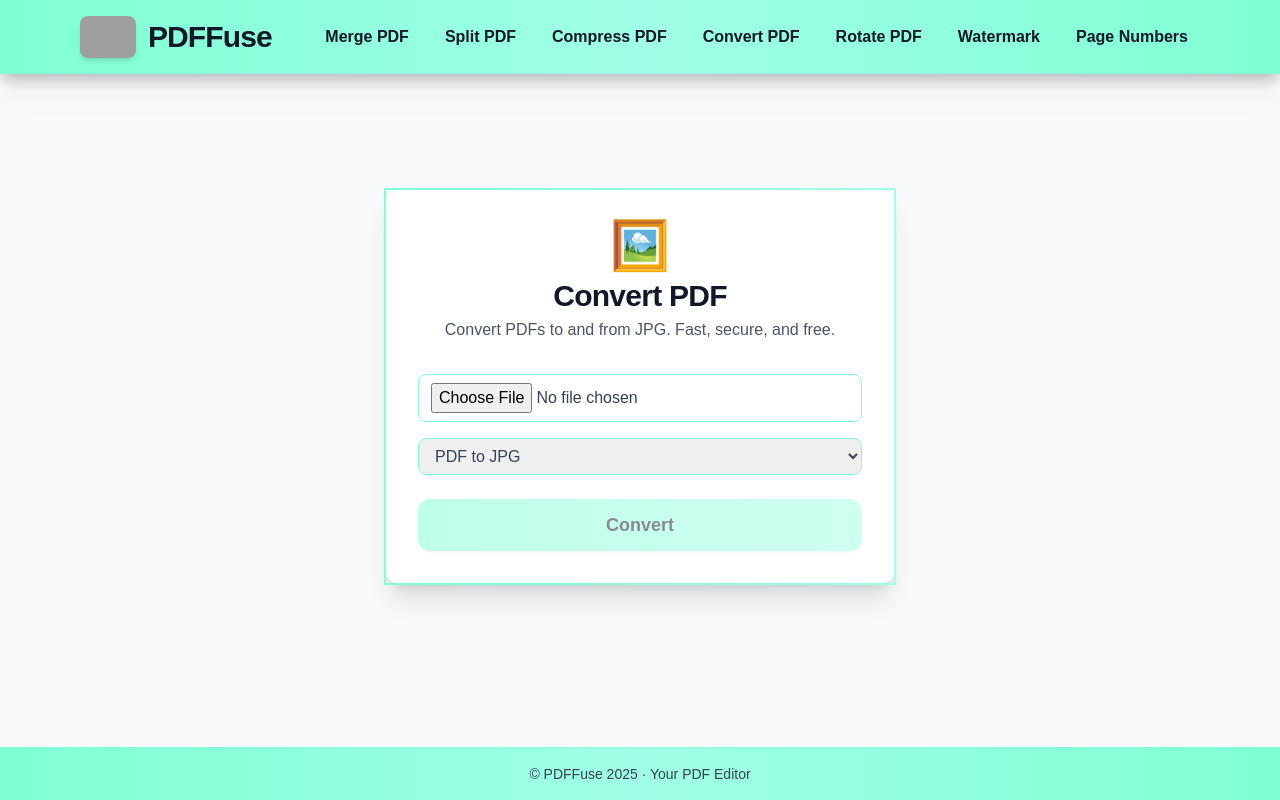
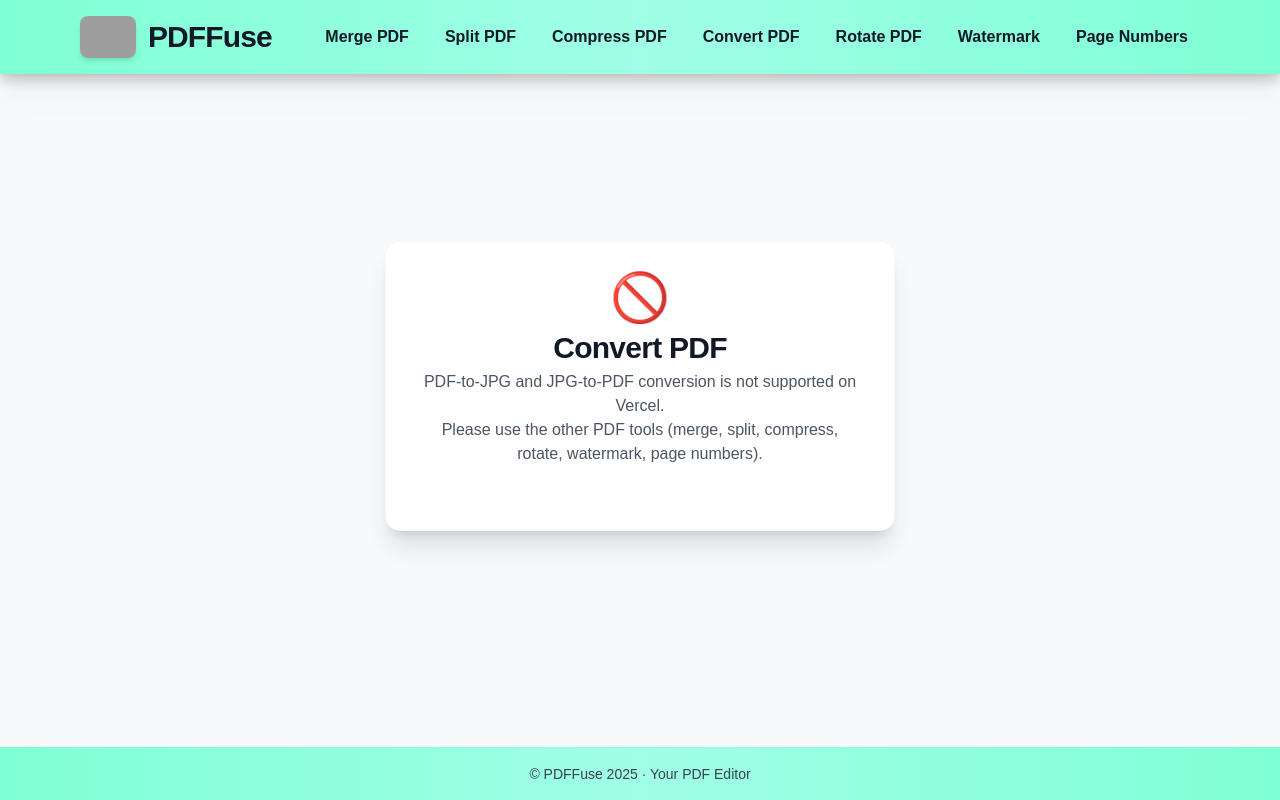
Before and after one commit to brs007brs/PDFFuse, a Next.js app: page /convert in a window 1280 px wide. Built offline with nearby package versions, Linux system fonts and the light colour scheme; grey boxes are pictures that could not be loaded.

Commit message:
Make project Vercel-compatible: disable image conversion, keep all PDF tools

```diff
--- a/app/api/convert/route.ts
+++ b/app/api/convert/route.ts
@@ -1,11 +1,6 @@
 import { NextRequest, NextResponse } from "next/server";
 import formidable, { Fields, Files } from "formidable";
 import { readFile } from "fs/promises";
-import { PDFDocument } from "pdf-lib";
-import * as pdfjsLib from "pdfjs-dist/legacy/build/pdf.js";
-import { createCanvas } from "canvas";
-import JSZip from "jszip";
-import sharp from "sharp";
 
 export const config = { api: { bodyParser: false } };
 
@@ -19,61 +14,18 @@ async function parseForm(req: NextRequest) {
   });
 }
 
-async function pdfToJpg(pdfBuffer: Buffer) {
-  const loadingTask = pdfjsLib.getDocument({ data: pdfBuffer });
-  const pdf = await loadingTask.promise;
-  const zip = new JSZip();
-  for (let i = 1; i <= pdf.numPages; i++) {
-    const page = await pdf.getPage(i);
-    const viewport = page.getViewport({ scale: 2 });
-    const canvas = createCanvas(viewport.width, viewport.height);
-    const context = canvas.getContext("2d");
-    await page.render({ canvasContext: context, viewport }).promise;
-    const buffer = canvas.toBuffer("image/jpeg");
-    zip.file(`page${i}.jpg`, buffer);
-  }
-  return await zip.generateAsync({ type: "nodebuffer" });
-}
-
-async function jpgToPdf(imageBuffer: Buffer) {
-  const pdfDoc = await PDFDocument.create();
-  const image = await pdfDoc.embedJpg(imageBuffer);
-  const page = pdfDoc.addPage([image.width, image.height]);
-  page.drawImage(image, { x: 0, y: 0, width: image.width, height: image.height });
-  return await pdfDoc.save();
-}
-
 export async function POST(req: NextRequest) {
   try {
     const { fields, files } = await parseForm(req);
     const file = files.file;
     if (!file) throw new Error("No file uploaded");
-    const fileBuffer = await readFile(file.filepath);
     const conversion = (fields.conversion as string) || "";
 
-    if (conversion === "pdf-to-jpg") {
-      const zipBuffer = await pdfToJpg(fileBuffer);
-      return new NextResponse(Buffer.from(zipBuffer), {
-        status: 200,
-        headers: {
-          "Content-Type": "application/zip",
-          "Content-Disposition": "attachment; filename=images.zip",
-        },
-      });
-    } else if (conversion === "jpg-to-pdf") {
-      // Convert to JPEG if not already
-      const jpegBuffer = await sharp(fileBuffer).jpeg().toBuffer();
-      const pdfBuffer = await jpgToPdf(jpegBuffer);
-      return new NextResponse(Buffer.from(pdfBuffer), {
-        status: 200,
-        headers: {
-          "Content-Type": "application/pdf",
-          "Content-Disposition": "attachment; filename=converted.pdf",
-        },
-      });
-    } else {
-      return NextResponse.json({ error: "Unsupported conversion type" }, { status: 400 });
-    }
+    // Only allow PDF-to-PDF features on Vercel
+    return NextResponse.json({
+      error:
+        "PDF-to-JPG and JPG-to-PDF conversion is not supported on Vercel. Please use PDF-to-PDF tools (merge, split, compress, rotate, watermark, page numbers)."
+    }, { status: 400 });
   } catch (err: any) {
     return NextResponse.json({ error: err.message }, { status: 500 });
   }
--- a/app/convert/page.tsx
+++ b/app/convert/page.tsx
@@ -7,88 +7,17 @@ const conversionOptions = [
 ];
 
 export default function ConvertPDF() {
-  const [file, setFile] = useState<File | null>(null);
-  const [conversion, setConversion] = useState(conversionOptions[0].value);
-  const [loading, setLoading] = useState(false);
-  const [error, setError] = useState<string | null>(null);
-
-  const handleFileChange = (e: React.ChangeEvent<HTMLInputElement>) => {
-    if (e.target.files && e.target.files[0]) {
-      setFile(e.target.files[0]);
-    }
-  };
-
-  const handleConvert = async () => {
-    setLoading(true);
-    setError(null);
-    try {
-      const formData = new FormData();
-      if (file) formData.append("file", file);
-      formData.append("conversion", conversion);
-      const res = await fetch("/api/convert", {
-        method: "POST",
-        body: formData,
-      });
-      if (!res.ok) {
-        // Try to parse error message from backend
-        let errMsg = "Failed to convert file";
-        try {
-          const data = await res.json();
-          if (data && data.error) errMsg = data.error;
-        } catch {}
-        throw new Error(errMsg);
-      }
-      const blob = await res.blob();
-      let filename = "converted";
-      if (conversion === "pdf-to-jpg") filename = "images.zip";
-      else if (conversion === "jpg-to-pdf") filename = "converted.pdf";
-      const url = window.URL.createObjectURL(blob);
-      const a = document.createElement("a");
-      a.href = url;
-      a.download = filename;
-      document.body.appendChild(a);
-      a.click();
-      a.remove();
-      window.URL.revokeObjectURL(url);
-    } catch (err: any) {
-      setError(err.message || "Unknown error");
-    } finally {
-      setLoading(false);
-    }
-  };
-
-  const selectedIcon = conversionOptions.find(opt => opt.value === conversion)?.icon || "🔄";
-
   return (
     <div className="flex flex-col items-center justify-center min-h-[70vh]">
-      <div className="bg-white rounded-2xl shadow-xl border-2 border-transparent bg-clip-padding p-8 max-w-lg w-full relative" style={{ borderImage: 'linear-gradient(90deg, #7FFFD4 0%, #a0ffe6 100%) 1' }}>
+      <div className="bg-white rounded-2xl shadow-xl border-2 border-transparent bg-clip-padding p-8 max-w-lg w-full relative">
         <div className="flex flex-col items-center mb-6">
-          <span className="text-5xl mb-2">{selectedIcon}</span>
+          <span className="text-5xl mb-2">🚫</span>
           <h2 className="text-3xl font-extrabold text-gray-900 mb-1 tracking-tight">Convert PDF</h2>
-          <p className="text-gray-600 text-base mb-2 text-center">Convert PDFs to and from JPG. Fast, secure, and free.</p>
+          <p className="text-gray-600 text-base mb-2 text-center">
+            PDF-to-JPG and JPG-to-PDF conversion is not supported on Vercel.<br />
+            Please use the other PDF tools (merge, split, compress, rotate, watermark, page numbers).
+          </p>
         </div>
-        <input
-          type="file"
-          onChange={handleFileChange}
-          className="mb-4 block w-full text-gray-700 border border-[#7FFFD4] rounded-lg px-3 py-2 focus:outline-none focus:ring-2 focus:ring-[#7FFFD4]"
-        />
-        <select
-          value={conversion}
-          onChange={e => setConversion(e.target.value)}
-          className="mb-4 block w-full border border-[#7FFFD4] rounded-lg px-3 py-2 focus:outline-none focus:ring-2 focus:ring-[#7FFFD4] text-gray-700"
-        >
-          {conversionOptions.map(opt => (
-            <option key={opt.value} value={opt.value}>{opt.label}</option>
-          ))}
-        </select>
-        <button
-          onClick={handleConvert}
-          className="w-full py-3 mt-2 rounded-xl bg-gradient-to-r from-[#7FFFD4] to-[#a0ffe6] text-gray-900 font-bold text-lg shadow hover:from-[#a0ffe6] hover:to-[#7FFFD4] transition disabled:opacity-50"
-          disabled={!file || loading}
-        >
-          {loading ? "Converting..." : "Convert"}
-        </button>
-        {error && <div className="mt-4 text-red-600 text-center">{error}</div>}
       </div>
     </div>
   );
```
